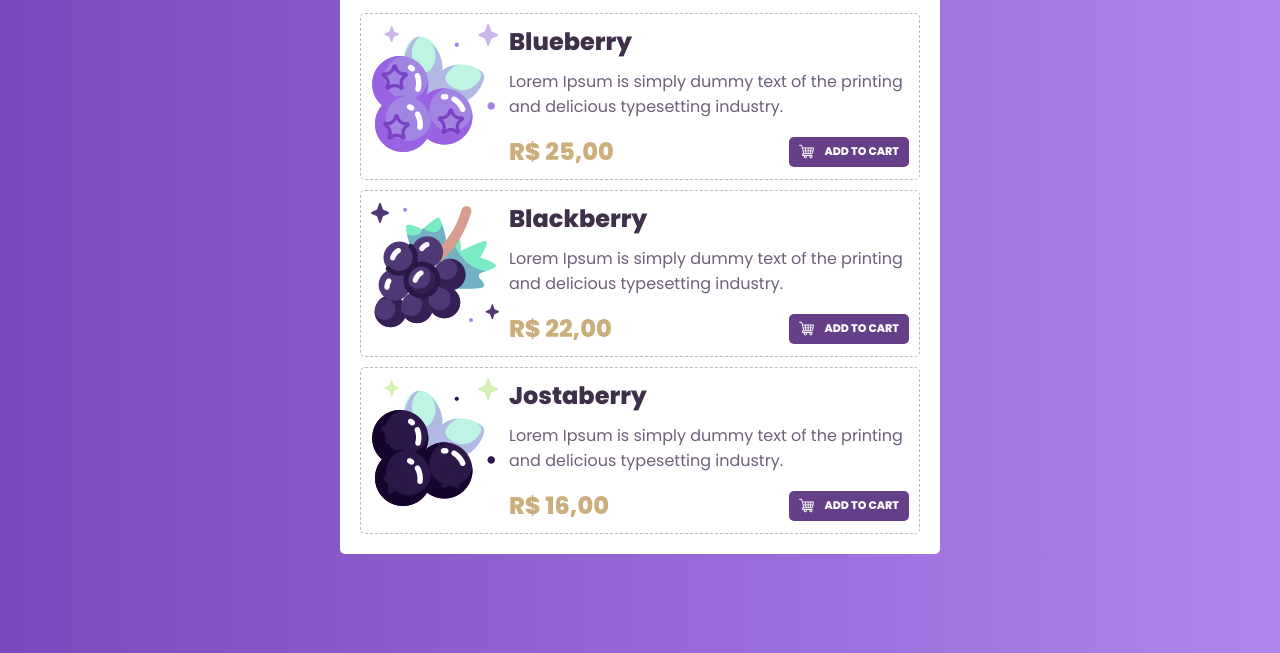
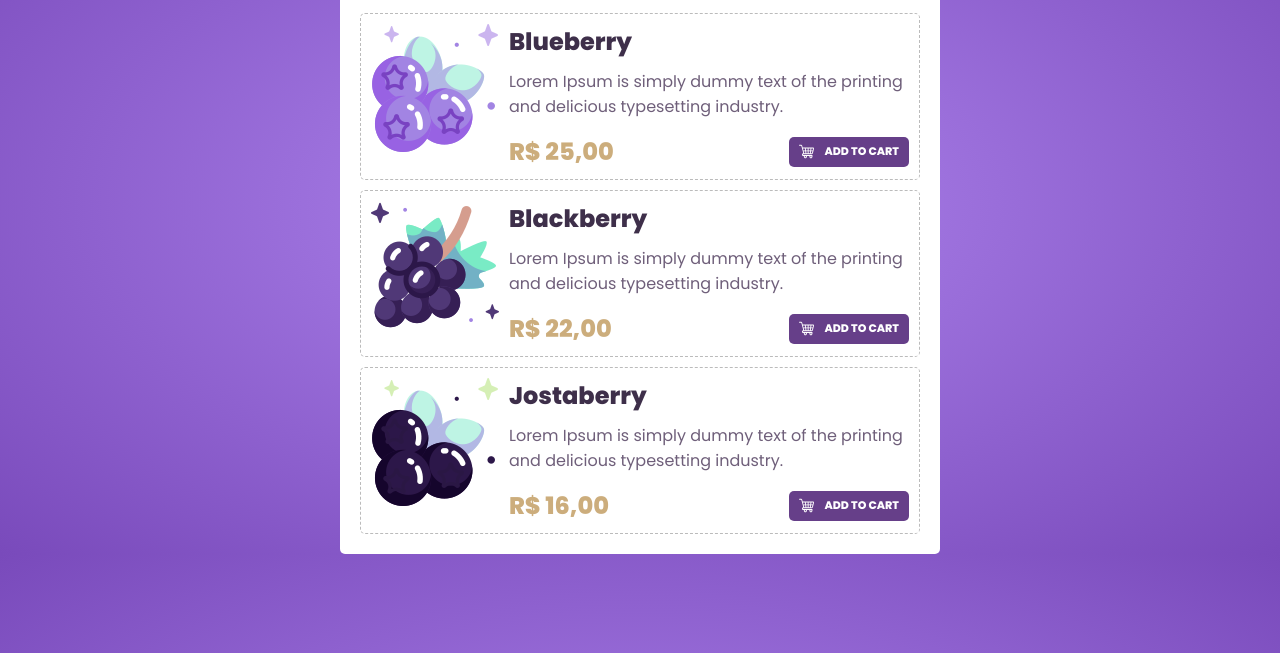
Before and after one commit to 4lex-passos/Shopping-Cart-with-React-Redux, a React app: page / in a window 1280 px wide. Shown: the part 147-800 px from the top of the page. Built offline with nearby package versions, Linux system fonts and the light colour scheme.

Commit message:
Update index.css

```diff
--- a/src/index.css
+++ b/src/index.css
@@ -8,7 +8,8 @@
     font-family: "Poppins", sans-serif;
 }
 body {
-    background-image: linear-gradient(to left, rgb(175, 133, 238), #794abb);
+
+    background-image: radial-gradient(rgb(175, 133, 238), #794abb);
     background-size: 100vw 100%;
     display: flex;
     flex-wrap: wrap;
```
